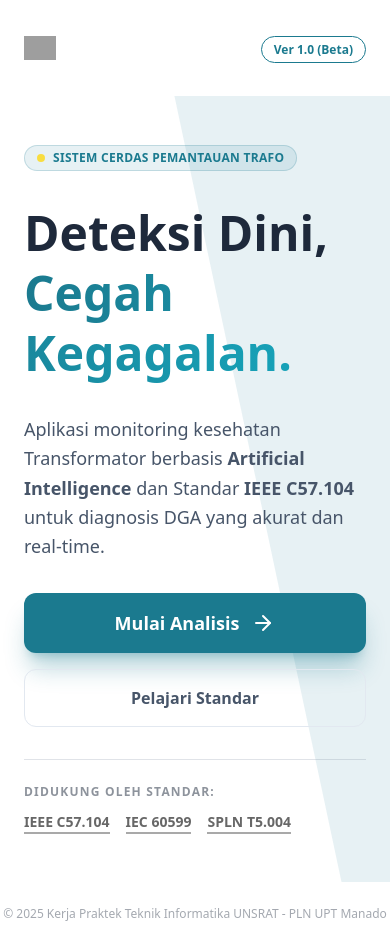
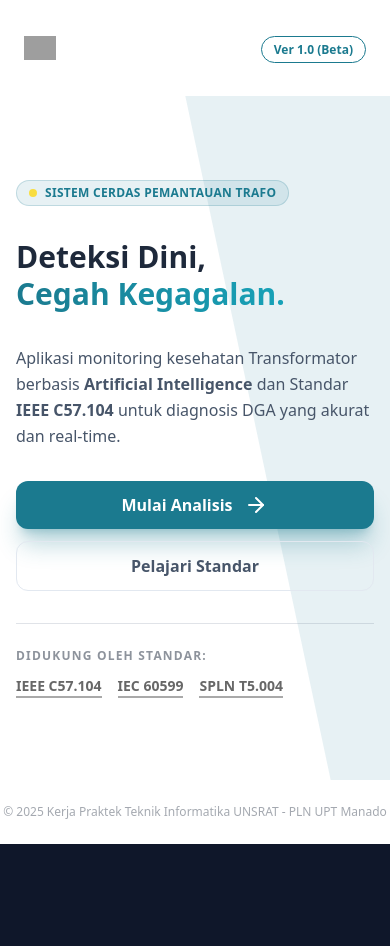
Before and after one commit to websitesiprima-project/Smart-Trafo, a React (Vite) app in the folder frontend-pln/: page / in a window 390 px wide. After the commit the page ends 844 px from the top, so only its background shows below. Built offline with nearby package versions, Linux system fonts and the light colour scheme; no server answers; grey boxes are pictures that could not be loaded.

Commit message:
responsive make

```diff
--- a/frontend-pln/src/components/DashboardPage.jsx
+++ b/frontend-pln/src/components/DashboardPage.jsx
@@ -391,10 +391,10 @@ const DashboardPage = ({ isDarkMode, liveData = [], userRole, userUnit }) => {
         </div>
       </div>
 
-      <div className="grid grid-cols-1 lg:grid-cols-3 gap-6">
+      <div className="grid grid-cols-1 lg:grid-cols-3 gap-4 md:gap-6">
         {/* KOLOM KIRI: MAP (Lebar 2 Kolom) */}
         <div
-          className={`lg:col-span-2 rounded-2xl border shadow-lg overflow-hidden h-[650px] relative z-0 ${cardBg}`}
+          className={`lg:col-span-2 rounded-2xl border shadow-lg overflow-hidden h-[400px] md:h-[550px] lg:h-[650px] relative z-0 ${cardBg}`}
         >
           <MapContainer
             center={[0.8, 124.5]}
--- a/frontend-pln/src/components/LandingPage.jsx
+++ b/frontend-pln/src/components/LandingPage.jsx
@@ -51,7 +51,7 @@ const LandingPage = ({ onStart, onGuide, isDarkMode }) => {
           }`}
         ></div>
 
-        <div className="container mx-auto px-6 grid md:grid-cols-2 gap-12 items-center relative z-10 py-12 md:py-0">
+        <div className="container mx-auto px-4 md:px-6 grid grid-cols-1 md:grid-cols-2 gap-8 md:gap-12 items-center relative z-10 py-8 md:py-0">
           <div className="space-y-8 animate-in slide-in-from-left-10 duration-700">
             {/* ... (Kode Label & Judul Tetap Sama) ... */}
             <div className="inline-flex items-center gap-2 px-3 py-1 rounded-full bg-[#1B7A8F]/10 border border-[#1B7A8F]/20">
@@ -65,7 +65,7 @@ const LandingPage = ({ onStart, onGuide, isDarkMode }) => {
               </span>
             </div>
 
-            <h1 className="text-5xl md:text-6xl font-extrabold leading-tight">
+            <h1 className="text-3xl sm:text-4xl md:text-5xl lg:text-6xl font-extrabold leading-tight">
               Deteksi Dini, <br />
               <span className="text-transparent bg-clip-text bg-gradient-to-r from-[#1B7A8F] to-[#17A2B8]">
                 Cegah Kegagalan.
@@ -73,7 +73,7 @@ const LandingPage = ({ onStart, onGuide, isDarkMode }) => {
             </h1>
 
             <p
-              className={`text-lg md:text-xl max-w-lg leading-relaxed ${
+              className={`text-base md:text-lg lg:text-xl max-w-lg leading-relaxed ${
                 isDarkMode ? "text-slate-400" : "text-slate-600"
               }`}
             >
@@ -83,19 +83,18 @@ const LandingPage = ({ onStart, onGuide, isDarkMode }) => {
               real-time.
             </p>
 
-            <div className="flex flex-col sm:flex-row gap-4">
+            <div className="flex flex-col sm:flex-row gap-3">
               <button
                 onClick={onStart}
-                className="group flex items-center justify-center gap-3 px-8 py-4 bg-[#1B7A8F] hover:bg-[#156b7d] text-white rounded-xl font-bold text-lg shadow-xl shadow-[#1B7A8F]/30 transition-all active:scale-95"
+                className="group flex items-center justify-center gap-3 px-6 md:px-8 py-3 md:py-4 bg-[#1B7A8F] hover:bg-[#156b7d] text-white rounded-xl font-bold text-base md:text-lg shadow-xl shadow-[#1B7A8F]/30 transition-all active:scale-95"
               >
                 Mulai Analisis
                 <ArrowRight className="group-hover:translate-x-1 transition-transform" />
               </button>
 
-              {/* 2. Tambahkan onClick={onGuide} disini */}
               <button
                 onClick={onGuide}
-                className={`px-8 py-4 rounded-xl font-bold border transition-all ${
+                className={`px-6 md:px-8 py-3 md:py-4 rounded-xl font-bold border transition-all text-base md:text-lg ${
                   isDarkMode
                     ? "border-slate-700 hover:bg-slate-800 text-white"
                     : "border-slate-200 hover:bg-slate-50 text-slate-600"
--- a/frontend-pln/src/components/TrendingPage.jsx
+++ b/frontend-pln/src/components/TrendingPage.jsx
@@ -213,8 +213,8 @@ const TrendingPage = ({ isDarkMode, userRole, userUnit }) => {
       </div>
 
       {/* FILTER PANEL */}
-      <div className={`p-6 rounded-xl border shadow-sm ${cardBg}`}>
-        <div className="grid grid-cols-1 md:grid-cols-3 gap-6">
+      <div className={`p-4 md:p-6 rounded-xl border shadow-sm ${cardBg}`}>
+        <div className="grid grid-cols-1 sm:grid-cols-2 md:grid-cols-3 gap-4 md:gap-6">
           {/* Select GI */}
           <div>
             <label className={`block text-xs font-bold mb-2 ${textSub}`}>
@@ -362,7 +362,7 @@ const TrendingPage = ({ isDarkMode, userRole, userUnit }) => {
                 ))}
               </div>
             </div>
-            <div style={{ width: "100%", height: "500px" }}>
+            <div className="w-full h-[300px] md:h-[400px] lg:h-[500px]">
               <ResponsiveContainer>
                 <ComposedChart
                   data={processedData}
```
